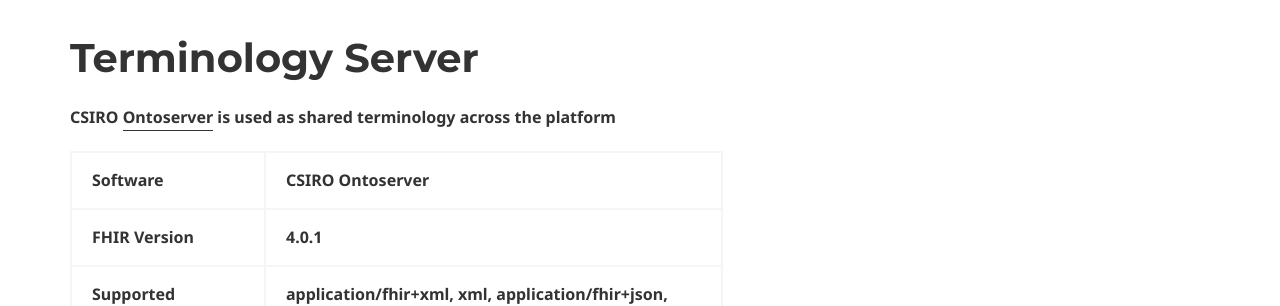
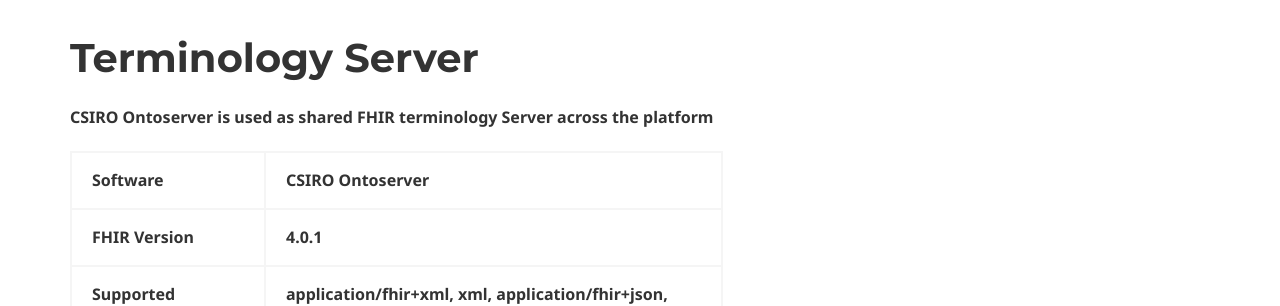
Before and after one commit to upmsilab/FHIRLab, a Jekyll site: the page built from services.md, in a window 1280 px wide. Shown: the part 957-1263 px from the top of the page. Built offline with Jekyll 4.4.1, drawn with Linux system fonts in a browser that asks for light colours; some web fonts are replaced.

Commit message:
Update services.md

```diff
--- a/services.md
+++ b/services.md
@@ -50,7 +50,7 @@
 
 # Terminology Server
 
-   CSIRO [Ontoserver](Ontoserver) is used as shared terminology across the platform
+   CSIRO Ontoserver is used as shared FHIR terminology Server across the platform
 
    Software | CSIRO Ontoserver
    FHIR Version | 4.0.1
```
